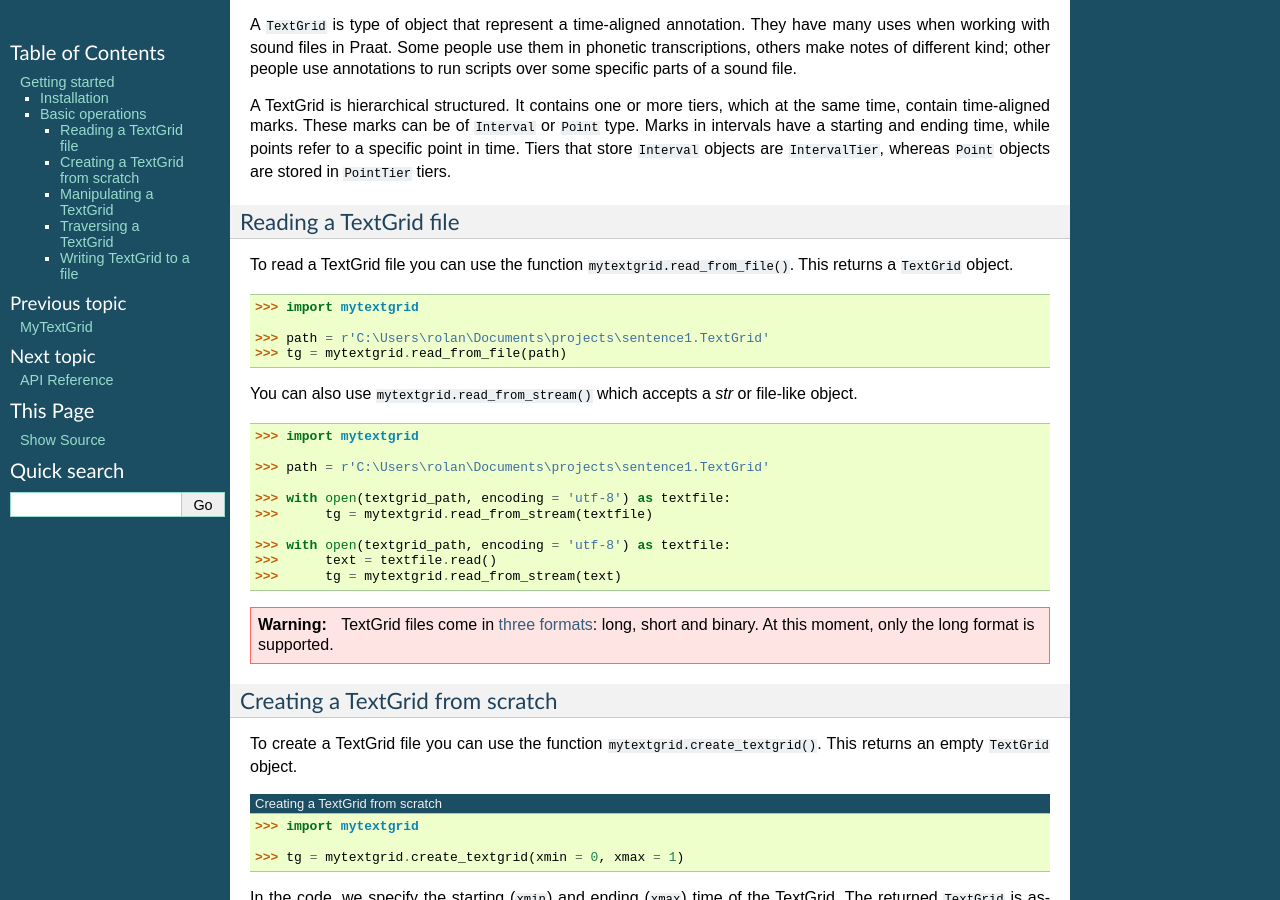
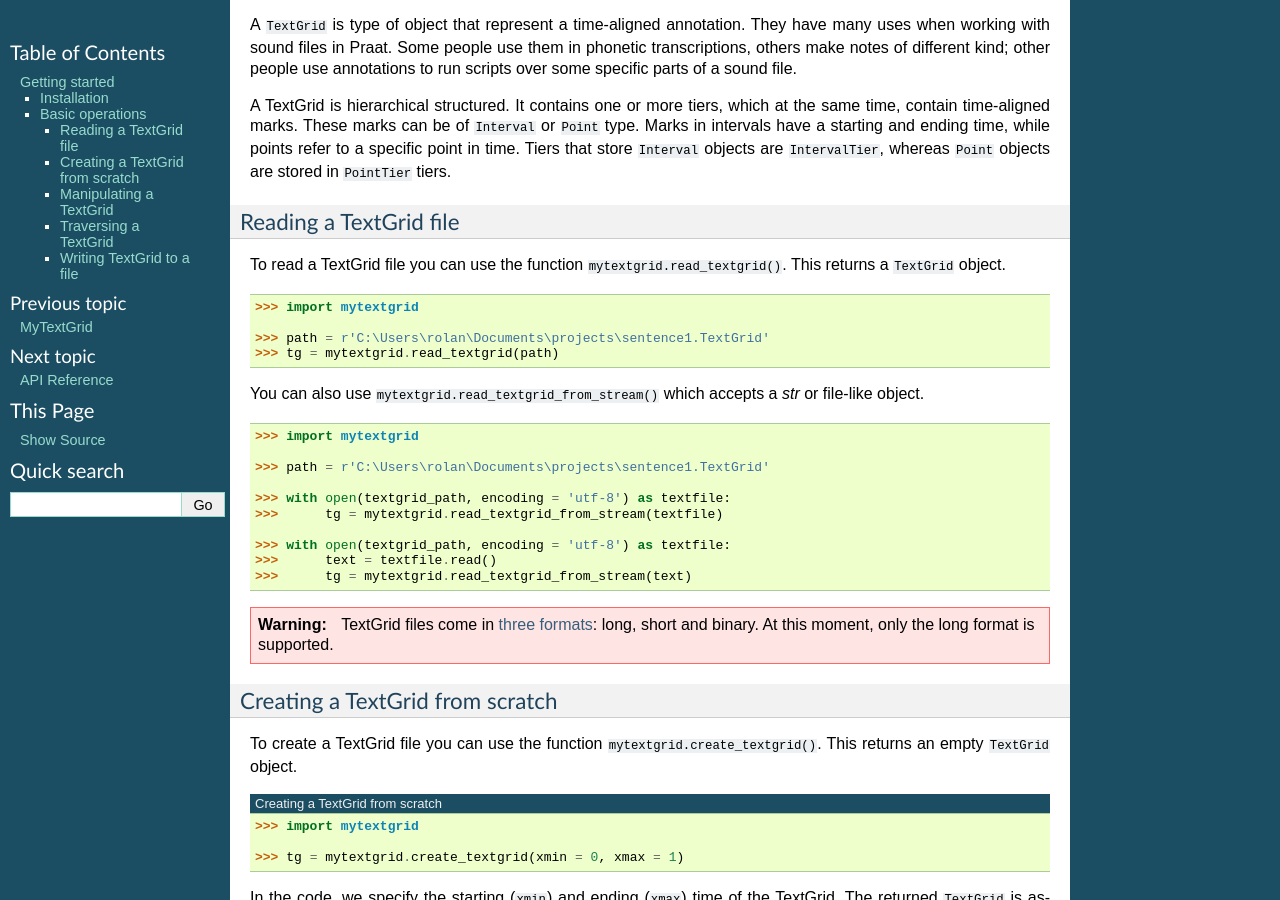
Before and after one commit to rolandomunoz/mytextgrid, a Sphinx documentation site: the page built from docs/source/getting_started.rst, in a window 1280 px wide and 900 px high, scrolled down 487 px. Built offline with Sphinx 7.4.7, drawn with Linux system fonts in a browser that asks for light colours.

Commit message:
doc: update docstrings

```diff
--- a/docs/source/api_reference.rst
+++ b/docs/source/api_reference.rst
@@ -17,6 +17,7 @@ TextGrid
 ~~~~~~~~
 .. autoclass:: mytextgrid.io.textgrid.TextGrid
    :members:
+   :inherited-members:
 
 IntervalTier
 ~~~~~~~~~~~~
--- a/docs/source/getting_started.rst
+++ b/docs/source/getting_started.rst
@@ -33,7 +33,7 @@ A TextGrid is hierarchical structured. It contains one or more tiers, which at t
 Reading a TextGrid file
 -----------------------
 
-To read a TextGrid file you can use the function ``mytextgrid.read_from_file()``.
+To read a TextGrid file you can use the function ``mytextgrid.read_textgrid()``.
 This returns a ``TextGrid`` object.
 
 .. code-block:: python
@@ -41,9 +41,9 @@ This returns a ``TextGrid`` object.
    >>> import mytextgrid
 
    >>> path = r'C:\Users\rolan\Documents\projects\sentence1.TextGrid'
-   >>> tg = mytextgrid.read_from_file(path)
+   >>> tg = mytextgrid.read_textgrid(path)
 
-You can also use ``mytextgrid.read_from_stream()`` which accepts a `str` or
+You can also use ``mytextgrid.read_textgrid_from_stream()`` which accepts a `str` or
 file-like object.
 
 .. code-block:: python
@@ -53,11 +53,11 @@ file-like object.
    >>> path = r'C:\Users\rolan\Documents\projects\sentence1.TextGrid'
 
    >>> with open(textgrid_path, encoding = 'utf-8') as textfile:
-   >>>      tg = mytextgrid.read_from_stream(textfile)
+   >>>      tg = mytextgrid.read_textgrid_from_stream(textfile)
 
    >>> with open(textgrid_path, encoding = 'utf-8') as textfile:
    >>>      text = textfile.read()
-   >>>      tg = mytextgrid.read_from_stream(text)
+   >>>      tg = mytextgrid.read_textgrid_from_stream(text)
 
 .. warning::
 
```
